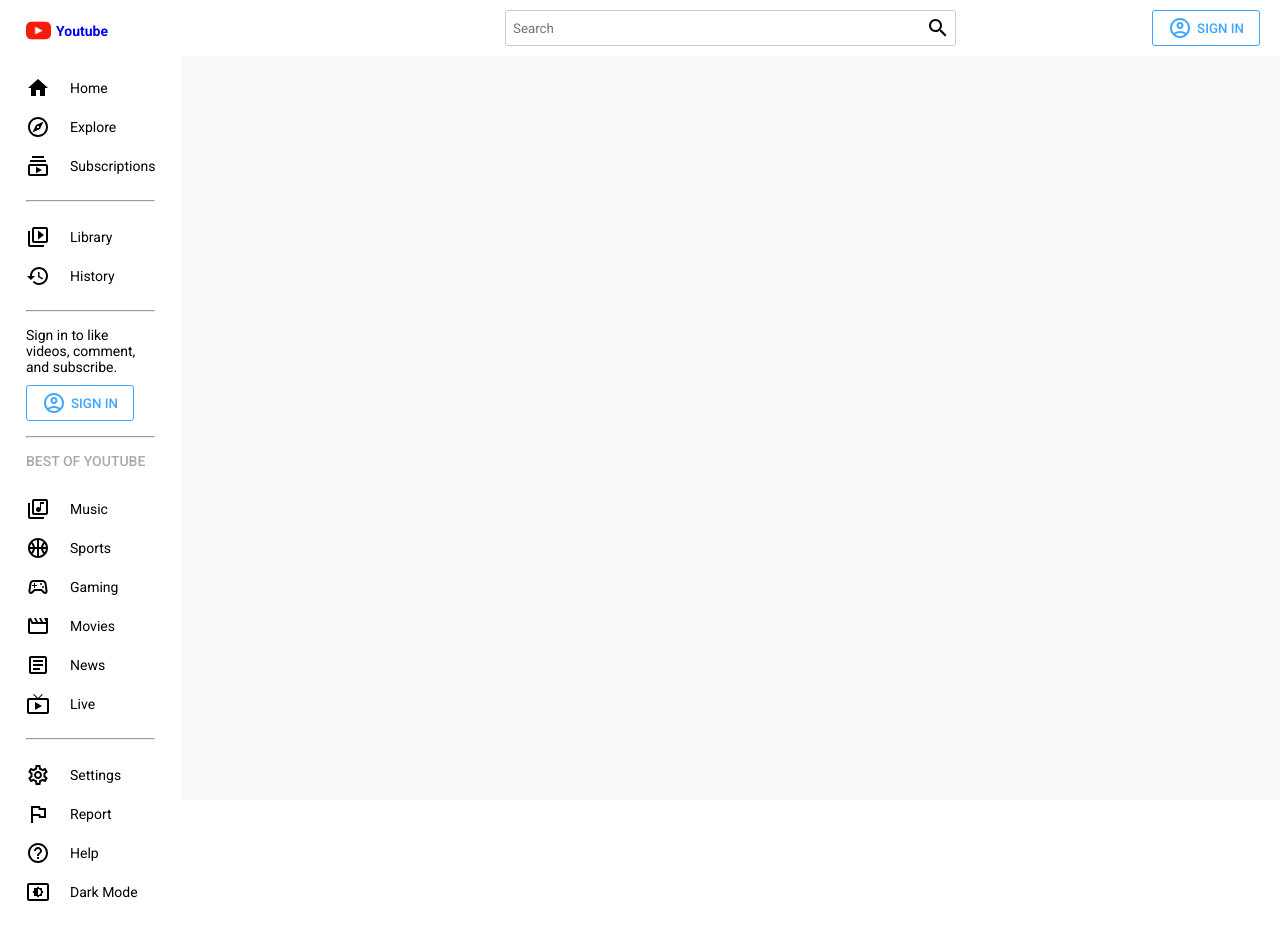
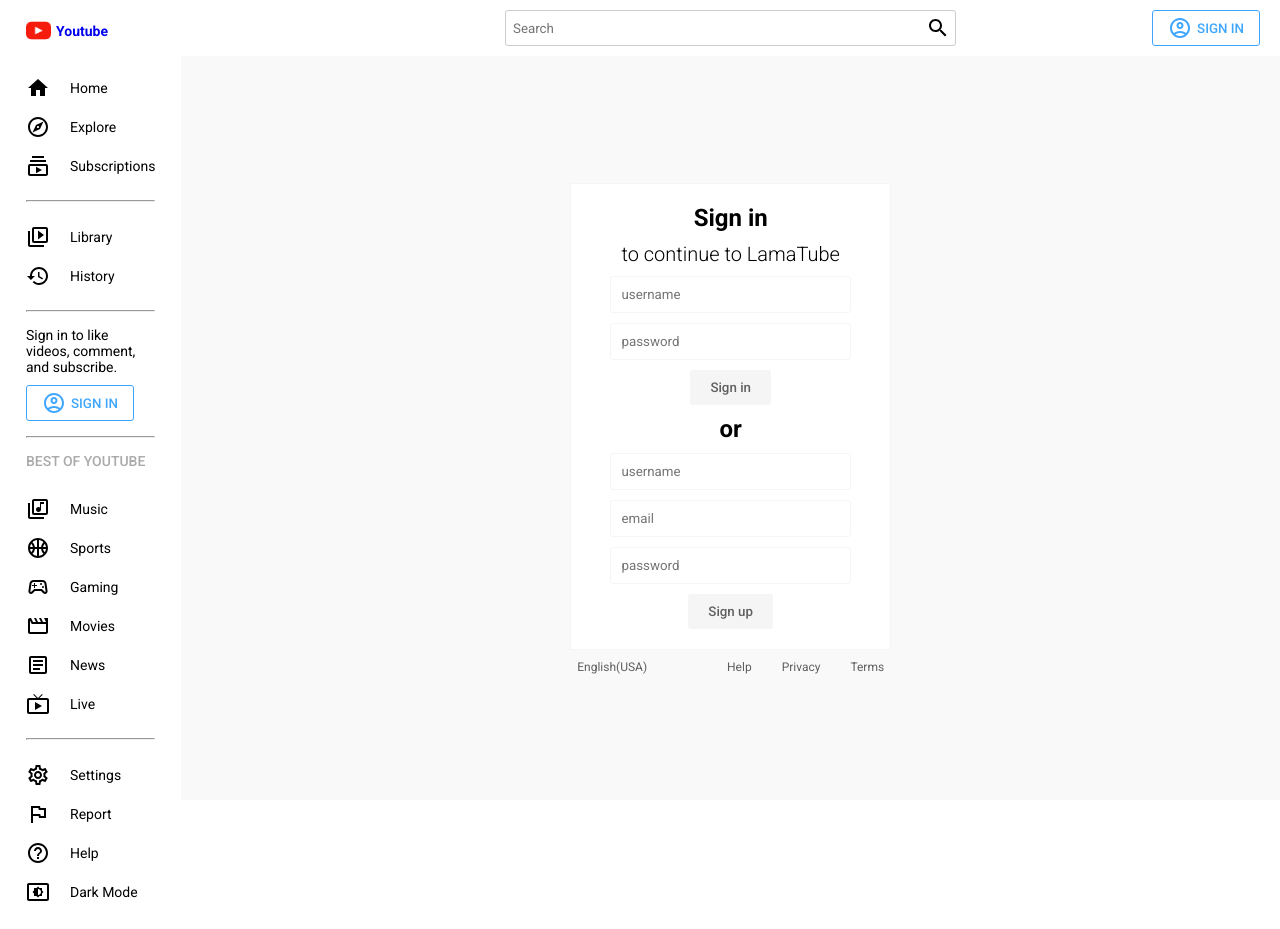
Before and after one commit to RohitGanurkar/Youtube-Clone, a React (Create React App) app in the folder client/: page /signin in a window 1280 px wide. Built offline with nearby package versions, Linux system fonts and the light colour scheme.

Commit message:
Frontend Done

```diff
--- a/client/src/App.js
+++ b/client/src/App.js
@@ -6,6 +6,7 @@
 import { BrowserRouter as Router, Switch, Route, Link, Routes } from "react-router-dom";
 import Home from "./pages/Home";
 import Video from "./pages/Video";
+import SignIn from "./pages/SignIn";
 
 const Container = styled.div`
   display:flex;
@@ -35,6 +36,7 @@
 
                 <Route path="/">
                   <Route index element={<Home />} />
+                  <Route path="signin" element={<SignIn/>} />
                   <Route path="video">
                     <Route path=":id" element={<Video />} />
                   </Route>
--- a/client/src/components/Menu.jsx
+++ b/client/src/components/Menu.jsx
@@ -118,10 +118,12 @@
         <Hr />
         <Login>
           Sign in to like videos, comment, and subscribe.
+          <Link to="signin" style={{textDecoration:"none"}}>
           <Button>
             <AccountCircleOutlinedIcon />
             SIGN IN
           </Button>
+          </Link>
         </Login>
         <Hr />
         <Title>BEST OF YOUTUBE</Title>
--- a/client/src/components/Navbar.jsx
+++ b/client/src/components/Navbar.jsx
@@ -2,6 +2,7 @@
 import styled from "styled-components";
 import AccountCircleOutlinedIcon from "@mui/icons-material/AccountCircleOutlined";
 import SearchOutlinedIcon from "@mui/icons-material/SearchOutlined";
+import { Link } from "react-router-dom";
 
 const Container = styled.div`
   position: sticky;
@@ -60,10 +61,12 @@
           <Input placeholder="Search" />
           <SearchOutlinedIcon />
         </Search>
+        <Link to="signin" style={{textDecoration:"none"}}>
           <Button>
             <AccountCircleOutlinedIcon />
             SIGN IN
           </Button>
+          </Link>
       </Wrapper>
     </Container>
   );
--- /dev/null
+++ b/client/src/pages/SignIn.jsx
@@ -0,0 +1,93 @@
+import React from "react";
+import styled from "styled-components";
+
+const Container = styled.div`
+  display: flex;
+  flex-direction: column;
+  align-items: center;
+  justify-content: center;
+  height: calc(100vh - 56px);
+  color: ${({ theme }) => theme.text};
+`;
+
+const Wrapper = styled.div`
+  display: flex;
+  align-items: center;
+  flex-direction: column;
+  background-color: ${({ theme }) => theme.bgLighter};
+  border: 1px solid ${({ theme }) => theme.soft};
+  padding: 20px 50px;
+  gap: 10px;
+`;
+
+const Title = styled.h1`
+  font-size: 24px;
+`;
+
+const SubTitle = styled.h2`
+  font-size: 20px;
+  font-weight: 300;
+`;
+
+const Input = styled.input`
+  border: 1px solid ${({ theme }) => theme.soft};
+  border-radius: 3px;
+  padding: 10px;
+  background-color: transparent;
+  width: 100%;
+  color: ${({ theme }) => theme.text};
+`;
+
+const Button = styled.button`
+  border-radius: 3px;
+  border: none;
+  padding: 10px 20px;
+  font-weight: 500;
+  cursor: pointer;
+  background-color: ${({ theme }) => theme.soft};
+  color: ${({ theme }) => theme.textSoft};
+`;
+
+const More = styled.div`
+  display: flex;
+  margin-top: 10px;
+  font-size: 12px;
+  color: ${({ theme }) => theme.textSoft};
+`;
+
+const Links = styled.div`
+  margin-left: 50px;
+`;
+
+const Link = styled.span`
+  margin-left: 30px;
+`;
+
+const SignIn = () => {
+  return (
+    <Container>
+      <Wrapper>
+        <Title>Sign in</Title>
+        <SubTitle>to continue to LamaTube</SubTitle>
+        <Input placeholder="username" />
+        <Input type="password" placeholder="password" />
+        <Button>Sign in</Button>
+        <Title>or</Title>
+        <Input placeholder="username" />
+        <Input placeholder="email" />
+        <Input type="password" placeholder="password" />
+        <Button>Sign up</Button>
+      </Wrapper>
+      <More>
+        English(USA)
+        <Links>
+          <Link>Help</Link>
+          <Link>Privacy</Link>
+          <Link>Terms</Link>
+        </Links>
+      </More>
+    </Container>
+  );
+};
+
+export default SignIn;
```
